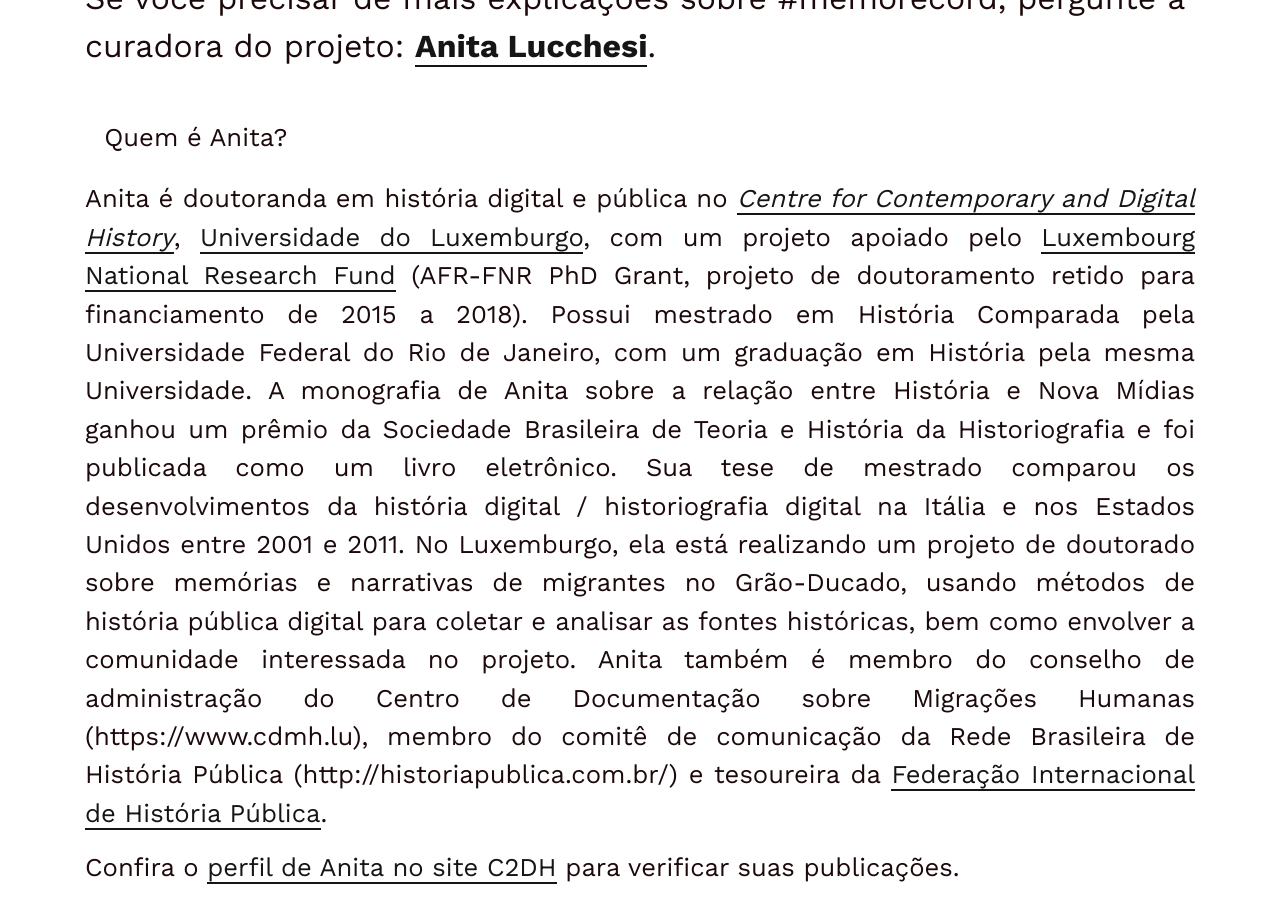
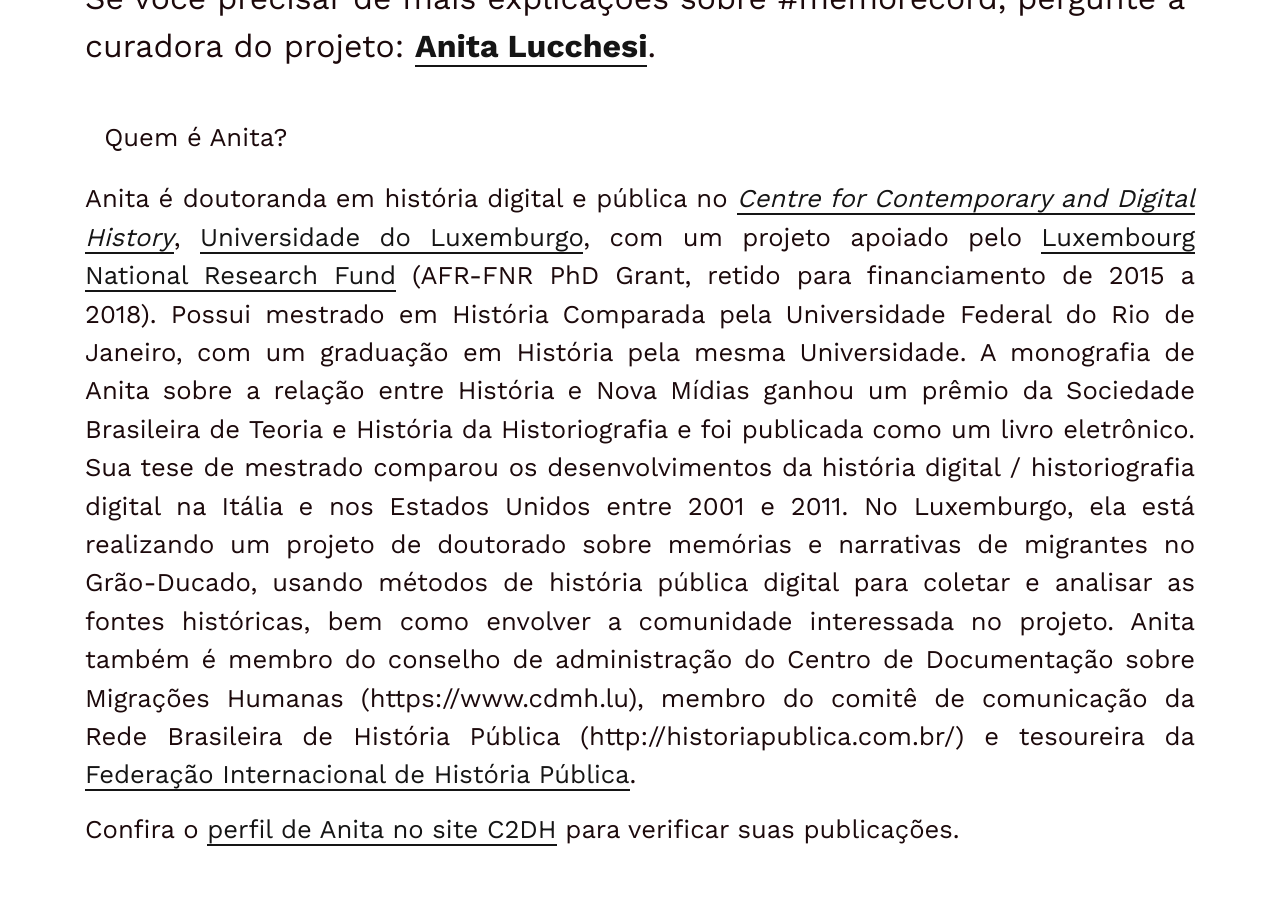
Before and after one commit to C2DH/memorecord, a Jekyll site: the page built from pages/ask-the-historian.pt.md, in a window 1280 px wide and 900 px high, scrolled down 386 px. Built offline with Jekyll 4.4.1, drawn with Linux system fonts in a browser that asks for light colours.

Commit message:
update historian pt

```diff
--- a/pages/ask-the-historian.pt.md
+++ b/pages/ask-the-historian.pt.md
@@ -10,6 +10,6 @@ Se você precisar de mais explicações sobre #memorecord, pergunte à curadora
 <!-- more -->
 ## Quem é Anita?
 
-Anita é doutoranda em história digital e pública no [*Centre for Contemporary and Digital History*](https://www.c2dh.uni.lu/), [Universidade do Luxemburgo](https://www.uni.lu), com um projeto apoiado pelo [Luxembourg National Research Fund](https://www.fnr.lu) (AFR-FNR PhD Grant, projeto de doutoramento retido para financiamento de 2015 a 2018). Possui mestrado em História Comparada pela Universidade Federal do Rio de Janeiro, com um graduação em História pela mesma Universidade. A monografia de Anita sobre a relação entre História e Nova Mídias ganhou um prêmio da Sociedade Brasileira de Teoria e História da Historiografia e foi publicada como um livro eletrônico. Sua tese de mestrado comparou os desenvolvimentos da história digital / historiografia digital na Itália e nos Estados Unidos entre 2001 e 2011. No Luxemburgo, ela está realizando um projeto de doutorado sobre memórias e narrativas de migrantes no Grão-Ducado, usando métodos de história pública digital para coletar e analisar as fontes históricas, bem como envolver a comunidade interessada no projeto. Anita também é membro do conselho de administração do Centro de Documentação sobre Migrações Humanas (https://www.cdmh.lu), membro do comitê de comunicação da Rede Brasileira de História Pública (http://historiapublica.com.br/) e tesoureira da [Federação Internacional de História Pública](http://ifph.hypotheses.org/).
+Anita é doutoranda em história digital e pública no [*Centre for Contemporary and Digital History*](https://www.c2dh.uni.lu/), [Universidade do Luxemburgo](https://www.uni.lu), com um projeto apoiado pelo [Luxembourg National Research Fund](https://www.fnr.lu) (AFR-FNR PhD Grant, retido para financiamento de 2015 a 2018). Possui mestrado em História Comparada pela Universidade Federal do Rio de Janeiro, com um graduação em História pela mesma Universidade. A monografia de Anita sobre a relação entre História e Nova Mídias ganhou um prêmio da Sociedade Brasileira de Teoria e História da Historiografia e foi publicada como um livro eletrônico. Sua tese de mestrado comparou os desenvolvimentos da história digital / historiografia digital na Itália e nos Estados Unidos entre 2001 e 2011. No Luxemburgo, ela está realizando um projeto de doutorado sobre memórias e narrativas de migrantes no Grão-Ducado, usando métodos de história pública digital para coletar e analisar as fontes históricas, bem como envolver a comunidade interessada no projeto. Anita também é membro do conselho de administração do Centro de Documentação sobre Migrações Humanas (https://www.cdmh.lu), membro do comitê de comunicação da Rede Brasileira de História Pública (http://historiapublica.com.br/) e tesoureira da [Federação Internacional de História Pública](http://ifph.hypotheses.org/).
 
 Confira o [perfil de Anita no site C2DH](https://www.c2dh.uni.lu/people/anita-lucchesi) para verificar suas publicações.
```
